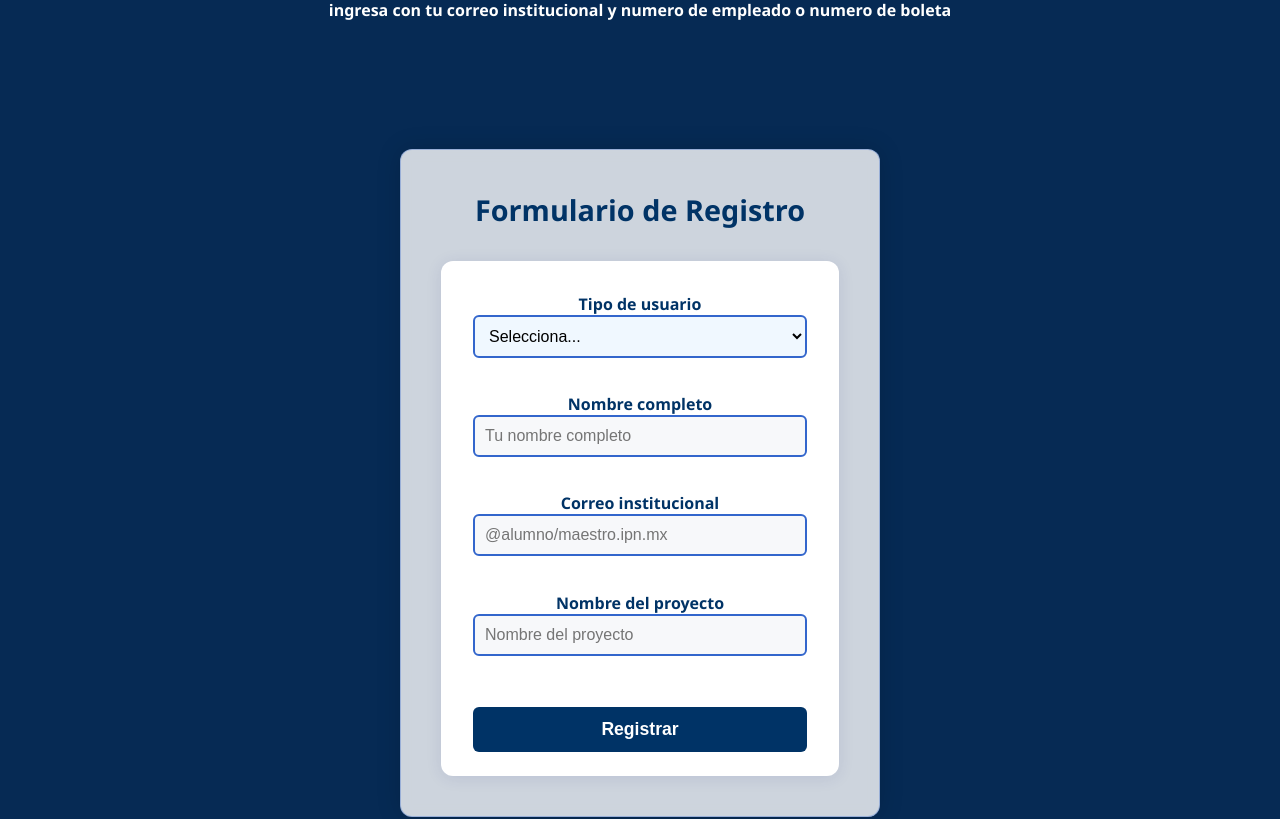
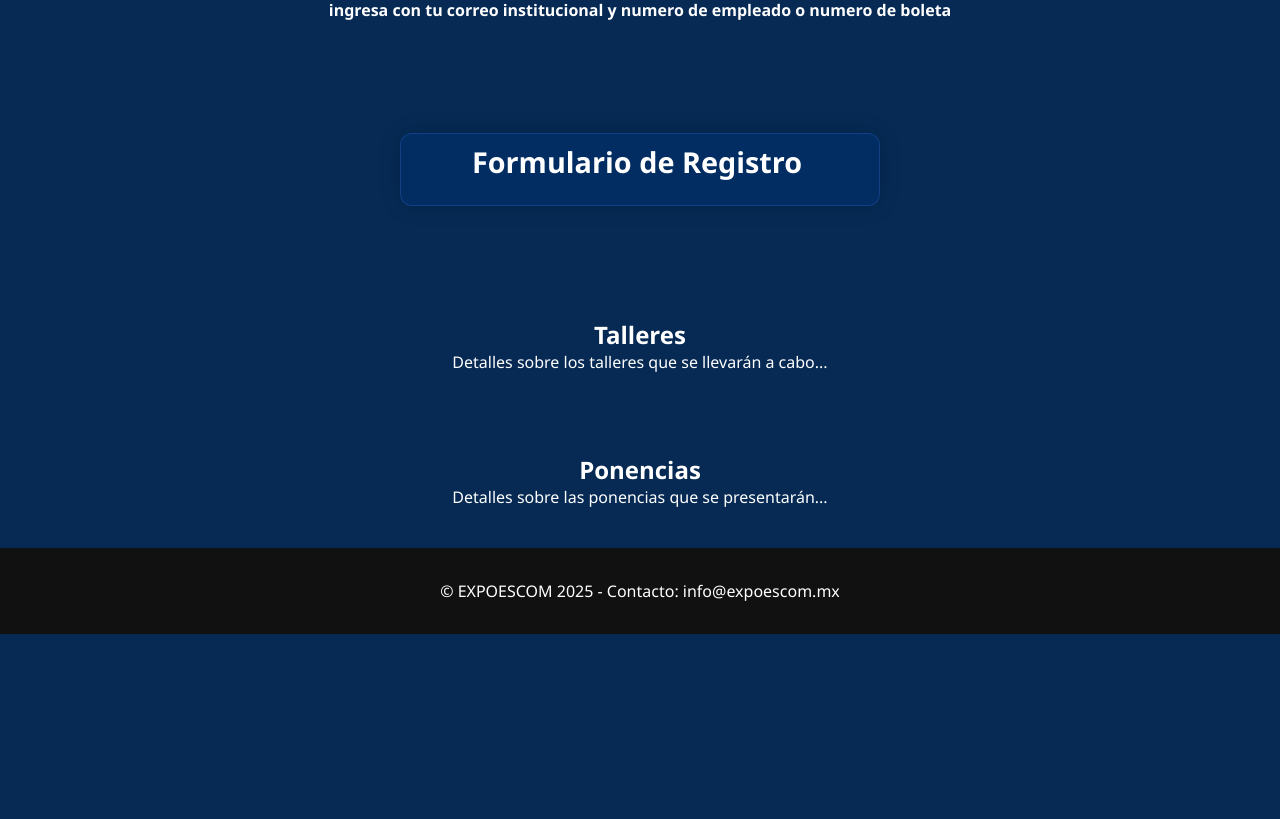
Before and after one commit to TeddyArellano/ExpoESCOM, a React (Create React App) app: page / in a window 1280 px wide. Shown: the part 984-1803 px from the top of the page. After the commit the page ends 1618 px from the top, so only its background shows below. Built offline with nearby package versions, Linux system fonts and the light colour scheme; the HTML template or start-up script is replaced by a standard one.

Commit message:
cambios en registro

```diff
--- a/src/components/Registro.js
+++ b/src/components/Registro.js
@@ -1,4 +1,4 @@
-import React, { useState } from 'react';
+import React, { useState, useRef, useEffect } from 'react';
 
 export default function Registro() {
   const [tipoUsuario, setTipoUsuario] = useState('');
@@ -8,28 +8,37 @@ export default function Registro() {
   const [nombre, setNombre] = useState('');
   const [correo, setCorreo] = useState('');
   const [proyecto, setProyecto] = useState('');
+  const [formVisible, setFormVisible] = useState(false);
+
+  const formRef = useRef(null);
+  const [maxHeight, setMaxHeight] = useState('0px');
+  const [opacity, setOpacity] = useState(0);
+  const [transform, setTransform] = useState('translateY(-10px)');
+
+  useEffect(() => {
+    if (formVisible && formRef.current) {
+      setMaxHeight(formRef.current.scrollHeight + 20 + 'px');
+      setOpacity(1);
+      setTransform('translateY(0)');
+    } else {
+      setMaxHeight('0px');
+      setOpacity(0);
+      setTransform('translateY(-10px)');
+    }
+  }, [formVisible, tipoUsuario]);
 
   const handleSubmit = (e) => {
     e.preventDefault();
     if (!tipoUsuario) return alert('Selecciona tipo de usuario');
-
     if (tipoUsuario === 'alumno') {
       if (!carrera) return alert('Selecciona la carrera');
-      if (!/^\d{10}$/.test(boleta)) {
-        return alert('La boleta debe tener 10 dígitos');
+      if (!/^\d{10}$/.test(boleta)) return alert('La boleta debe tener 10 dígitos');
     }
+    if (tipoUsuario === 'maestro') {
+      if (!/^\d{8,10}$/.test(numeroEmpleado)) return alert('El número de empleado debe tener entre 8 y 10 dígitos');
     }
-
-    if (tipoUsuario === 'maestro') {
-      if (!/^\d{8,10}$/.test(numeroEmpleado)) {
-        return alert('El número de empleado debe tener entre 8 y 10 dígitos');
-      }
-    }
-
     if (!nombre.trim()) return alert('Ingresa tu nombre completo');
-    if (!correo.match(/.+@.+\.ipn\.mx$/)) {
-      return alert('Correo institucional debe terminar en .ipn.mx');
-    }
+    if (!correo.match(/.+@.+\.ipn\.mx$/)) return alert('Correo institucional debe terminar en .ipn.mx');
     if (!proyecto.trim()) return alert('Ingresa nombre del proyecto');
 
     alert(`¡Registro exitoso!
@@ -45,7 +54,30 @@ Proyecto: ${proyecto}`);
   return (
     <section id="registro" className="section">
       <div style={styles.container}>
-        <h2 style={styles.title}>Formulario de Registro</h2>
+        <h3
+          style={styles.title}
+          onClick={() => setFormVisible(!formVisible)}
+          aria-expanded={formVisible}
+          aria-controls="form-registro"
+        >
+          <span style={styles.titleText}>
+            Formulario de Registro
+            <span style={{ ...styles.arrow, marginLeft: '6px' }}>
+
+            </span>
+          </span>
+        </h3>
+
+        <div
+          ref={formRef}
+          style={{
+            ...styles.formWrapper,
+            maxHeight: maxHeight,
+            opacity: opacity,
+            transform: transform,
+          }}
+          id="form-registro"
+        >
           <form onSubmit={handleSubmit} style={styles.form}>
             <label style={styles.label}>
               Tipo de usuario
@@ -159,6 +191,7 @@ Proyecto: ${proyecto}`);
             <button type="submit" style={styles.button}>Registrar</button>
           </form>
         </div>
+      </div>
     </section>
   );
 }
@@ -166,20 +199,36 @@ Proyecto: ${proyecto}`);
 const styles = {
   container: {
     maxWidth: '480px',
-    margin: '3rem auto',
-    padding: '2.5rem',
-    backgroundColor: '#ffffffcc',
+    margin: '2rem auto',
+    padding: '0.5rem 0.5rem',
+    backgroundColor: '#002f66cc',
     borderRadius: '12px',
-    boxShadow: '0 0 24px rgba(0,0,0,0.15)',
+    boxShadow: '0 0 22px rgba(0,0,0,0.15)',
     backdropFilter: 'blur(6px)',
     border: '1px solid #3366cc55',
+    color: 'white',
   },
   title: {
     textAlign: 'center',
-    marginBottom: '1.5rem',
+    marginBottom: '1rem',
     fontSize: '1.8rem',
-    color: '#003366',
+    color: 'white',
     fontFamily: 'Segoe UI, sans-serif',
+    cursor: 'pointer',
+    userSelect: 'none',
+  },
+  titleText: {
+    display: 'inline-flex',
+    alignItems: 'center',
+    justifyContent: 'center',
+    width: '100%',
+  },
+  arrow: {
+    fontSize: '1.3rem',
+  },
+  formWrapper: {
+    overflow: 'hidden',
+    transition: 'max-height 0.5s ease, opacity 0.5s ease, transform 0.5s ease',
   },
   form: {
     display: 'flex',
@@ -187,7 +236,7 @@ const styles = {
   },
   label: {
     marginBottom: '1rem',
-    color: '#003366',
+    color: 'black',
     fontWeight: 'bold',
     fontSize: '1rem',
   },
@@ -197,6 +246,8 @@ const styles = {
     borderRadius: '6px',
     fontSize: '1rem',
     width: '100%',
+    color: 'black',
+    backgroundColor: 'white',
   },
   select: {
     padding: '10px',
@@ -204,7 +255,8 @@ const styles = {
     borderRadius: '6px',
     fontSize: '1rem',
     width: '100%',
-    backgroundColor: '#f0f8ff',
+    backgroundColor: 'white',
+    color: 'black',
   },
   button: {
     marginTop: '1rem',
```
Lines whose indentation alone changed are shown as unchanged.
